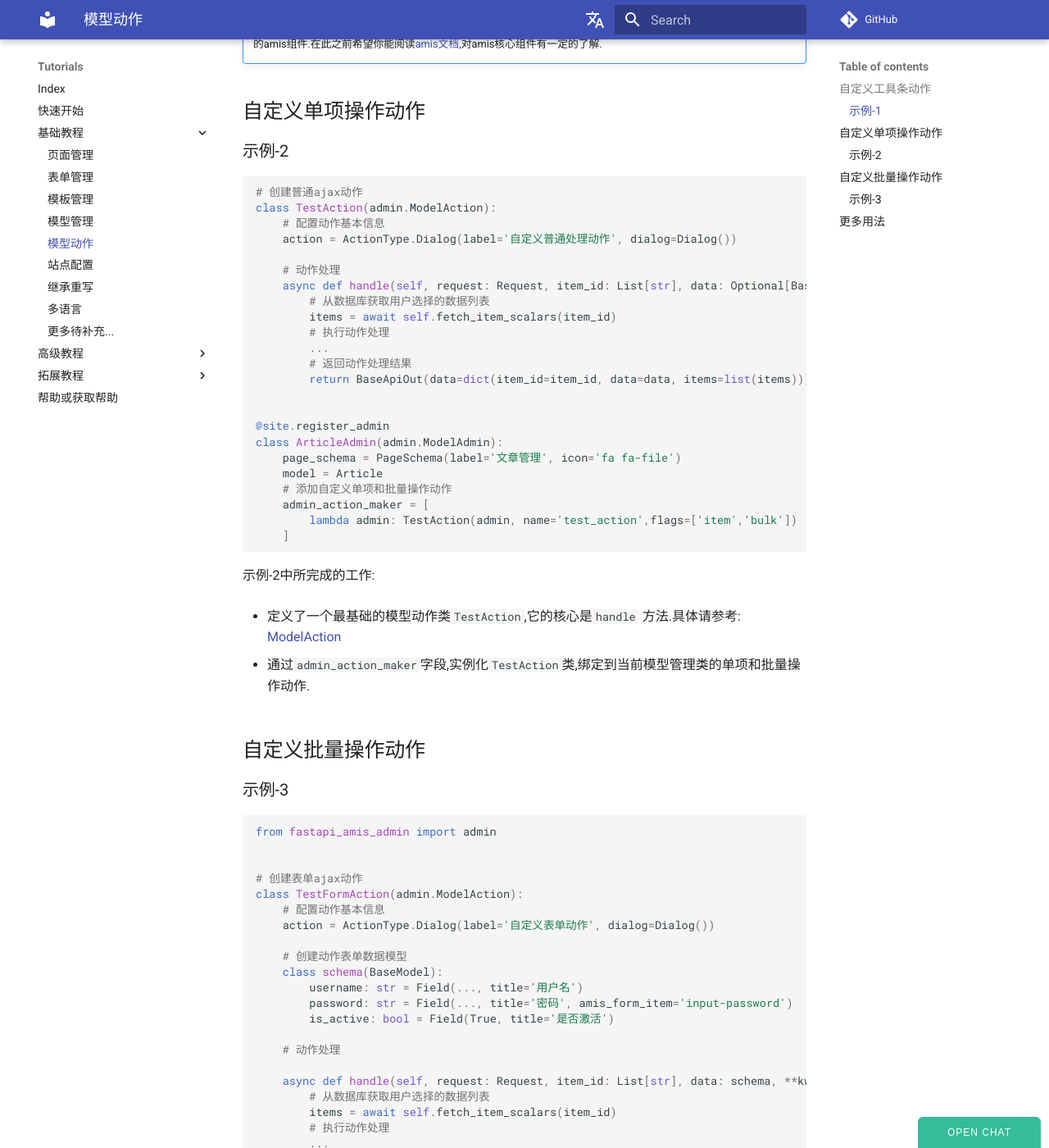
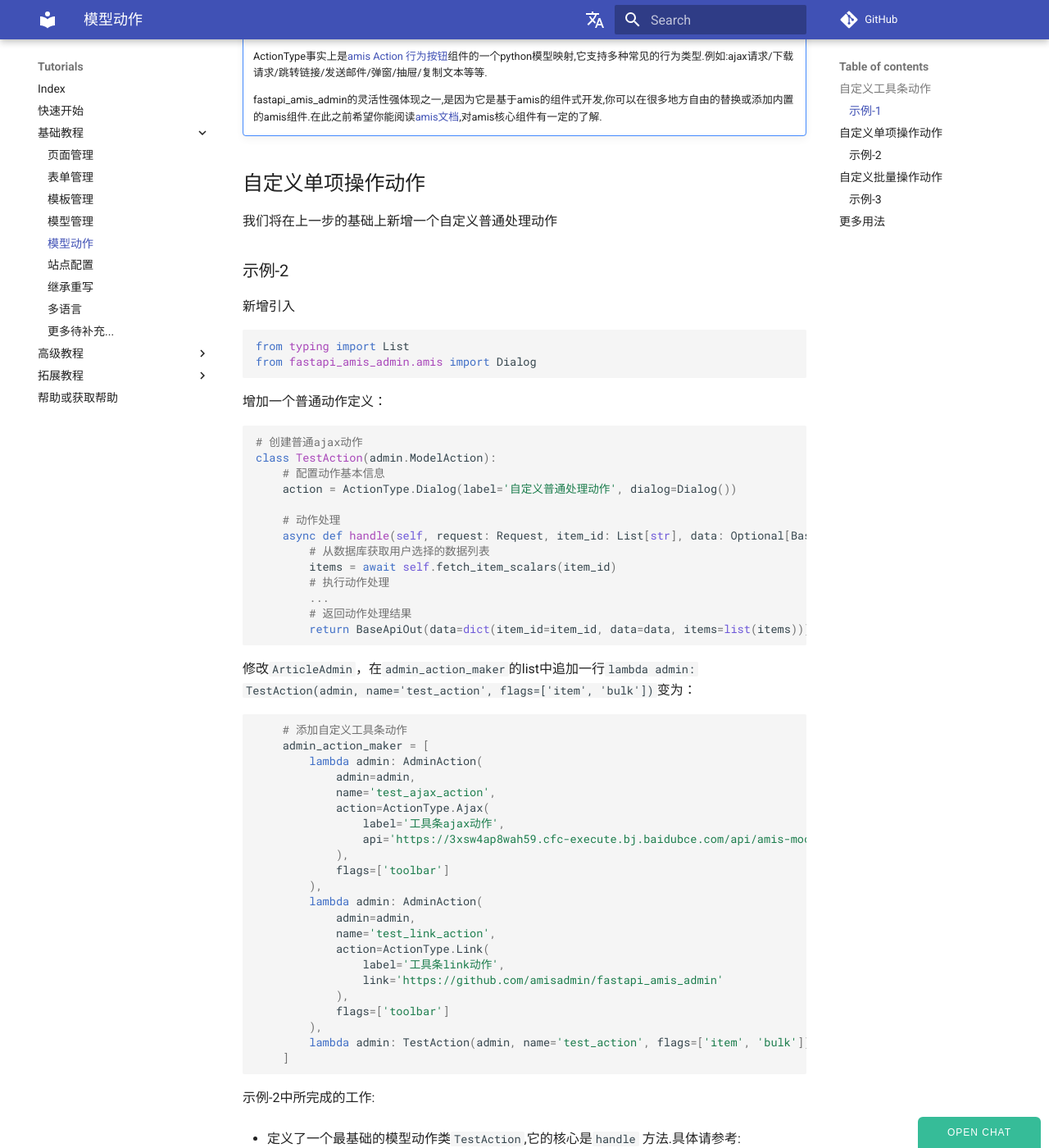
Before and after one commit to amisadmin/fastapi-amis-admin, an MkDocs documentation site: the page built from docs/zh/docs/tutorials/basic/ModelAction.md, in a window 1280 px wide and 1400 px high, scrolled down 1200 px. Shown: the whole window at 82% size. Built offline with MkDocs 1.6.1 and Material for MkDocs 9.7.7, drawn with Linux system fonts in a browser that asks for light colours; comment, search, counter and statistics services are not loaded; some of the changed text lies outside the part shown.

Commit message:
更新至ModelAction

````diff
--- a/docs/zh/docs/tutorials/basic/ModelAction.md
+++ b/docs/zh/docs/tutorials/basic/ModelAction.md
@@ -8,13 +8,14 @@
 ## 自定义工具条动作
 
 ### 示例-1
+1、增加引用
+```python
+from fastapi_amis_admin.admin.admin import AdminAction
+from fastapi_amis_admin.amis import ActionType
+```
+2、修改上一节中`ArticleAdmin`类，`page_schema`改为`page_schema = PageSchema(label='文章管理', icon='fa fa-file')`以增加图标，同时类中增加如下代码，来添加工具条
 
 ```python
-@site.register_admin
-class ArticleAdmin(admin.ModelAdmin):
-    page_schema = PageSchema(label='文章管理', icon='fa fa-file')
-    model = Article
-
     # 添加自定义工具条动作
     admin_action_maker = [
         lambda admin: AdminAction(
@@ -52,8 +53,14 @@ class ArticleAdmin(admin.ModelAdmin):
 
 ## 自定义单项操作动作
 
+我们将在上一步的基础上新增一个自定义普通处理动作
 ### 示例-2
-
+新增引入
+```python
+from typing import List
+from fastapi_amis_admin.amis import Dialog
+```
+增加一个普通动作定义：
 ```python
 # 创建普通ajax动作
 class TestAction(admin.ModelAction):
@@ -68,15 +75,31 @@ class TestAction(admin.ModelAction):
         ...
         # 返回动作处理结果
         return BaseApiOut(data=dict(item_id=item_id, data=data, items=list(items)))
+```
+修改`ArticleAdmin`，在`admin_action_maker`的list中追加一行`lambda admin: TestAction(admin, name='test_action', flags=['item', 'bulk'])`变为：
 
-
-@site.register_admin
-class ArticleAdmin(admin.ModelAdmin):
-    page_schema = PageSchema(label='文章管理', icon='fa fa-file')
-    model = Article
-    # 添加自定义单项和批量操作动作
+```python
+    # 添加自定义工具条动作
     admin_action_maker = [
-        lambda admin: TestAction(admin, name='test_action',flags=['item','bulk'])
+        lambda admin: AdminAction(
+            admin=admin,
+            name='test_ajax_action',
+            action=ActionType.Ajax(
+                label='工具条ajax动作',
+                api='https://3xsw4ap8wah59.cfc-execute.bj.baidubce.com/api/amis-mock/mock2/form/saveForm'
+            ),
+            flags=['toolbar']
+        ),
+        lambda admin: AdminAction(
+            admin=admin,
+            name='test_link_action',
+            action=ActionType.Link(
+                label='工具条link动作',
+                link='https://github.com/amisadmin/fastapi_amis_admin'
+            ),
+            flags=['toolbar']
+        ),
+        lambda admin: TestAction(admin, name='test_action', flags=['item', 'bulk'])
     ]
 ```
 
@@ -90,6 +113,7 @@ class ArticleAdmin(admin.ModelAdmin):
 
 ## 自定义批量操作动作
 
+本部分修改方式同上一步。
 ### 示例-3
 
 ```python
@@ -116,19 +140,9 @@ class TestFormAction(admin.ModelAction):
         ...
         # 返回动作处理结果
         return BaseApiOut(data=dict(item_id=item_id, data=data, items=list(items)))
+```
+在`admin_action_maker`的list中追加一行`lambda admin: TestFormAction(admin, name='test_form_action', flags=['item', 'bulk'])`
 
-
-@site.register_admin
-class ArticleAdmin(admin.ModelAdmin):
-    page_schema = PageSchema(label='文章管理', icon='fa fa-file')
-    model = Article
-
-    # 添加自定义单项和批量操作动作
-    admin_action_maker = [
-        lambda admin: TestAction(admin, name='test_action',flags=['item','bulk'])
-    ]
-
-```
 
 示例-3与示例-2非常相似, 但是它允许用户添加一个自定义表单,这个在很多情况下,非常有用.
 
````
